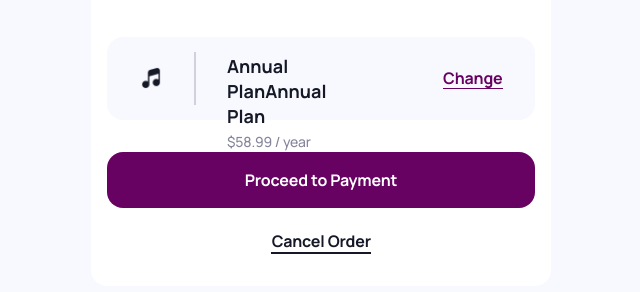
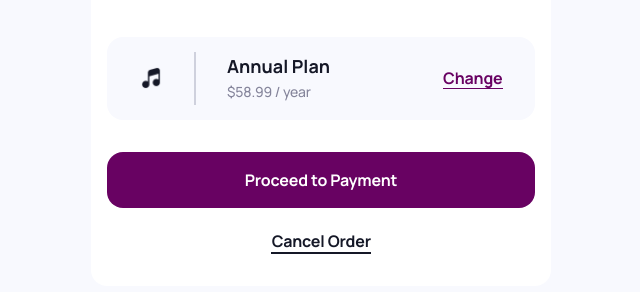
Before and after one commit to Dawidp94/project-3, a plain HTML site: page index.html in a window 1280 px wide. Shown: the part 452-744 px from the top of the page, without its empty margins (319-959 px from the left). Drawn offline with Linux system fonts and the light colour scheme.

Commit message:
poprawki

```diff
--- a/index.html
+++ b/index.html
@@ -30,7 +30,7 @@
             </div>
 
             <div class="homepage-container-2__annual-plan">
-              <h2>Annual PlanAnnual Plan</h2>
+              <h2>Annual Plan</h2>
               <p>$58.99 / year</p>
             </div>
 
```
